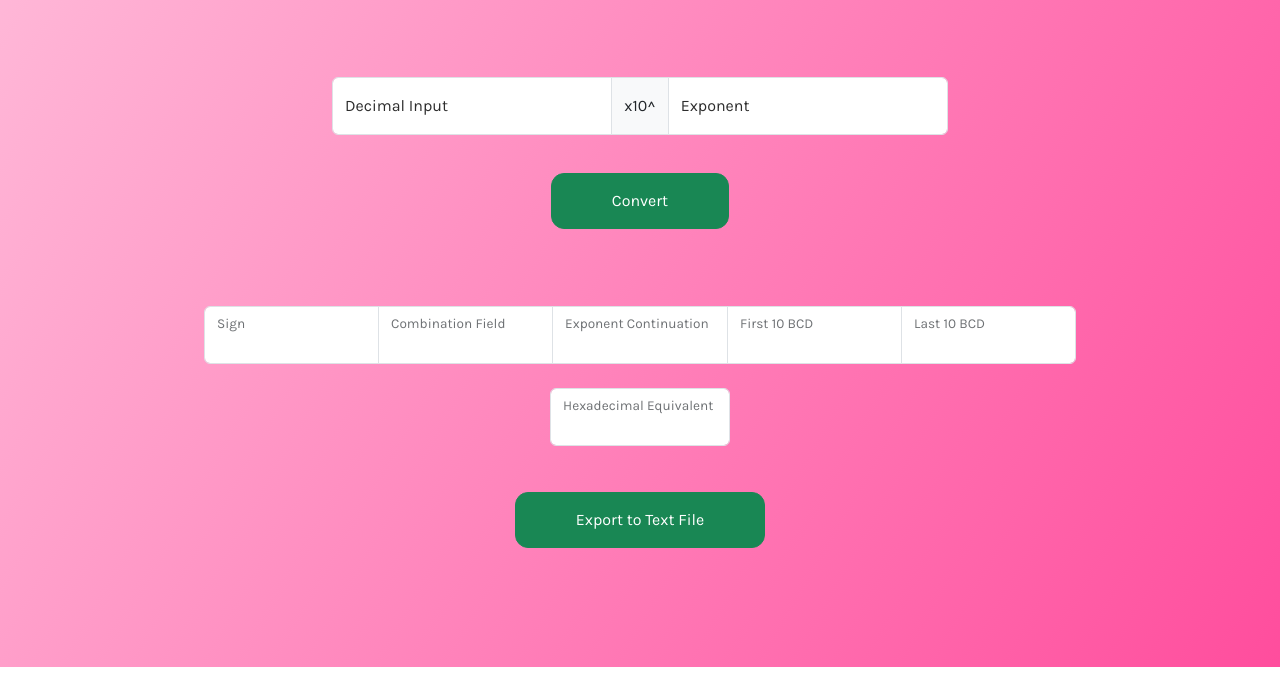
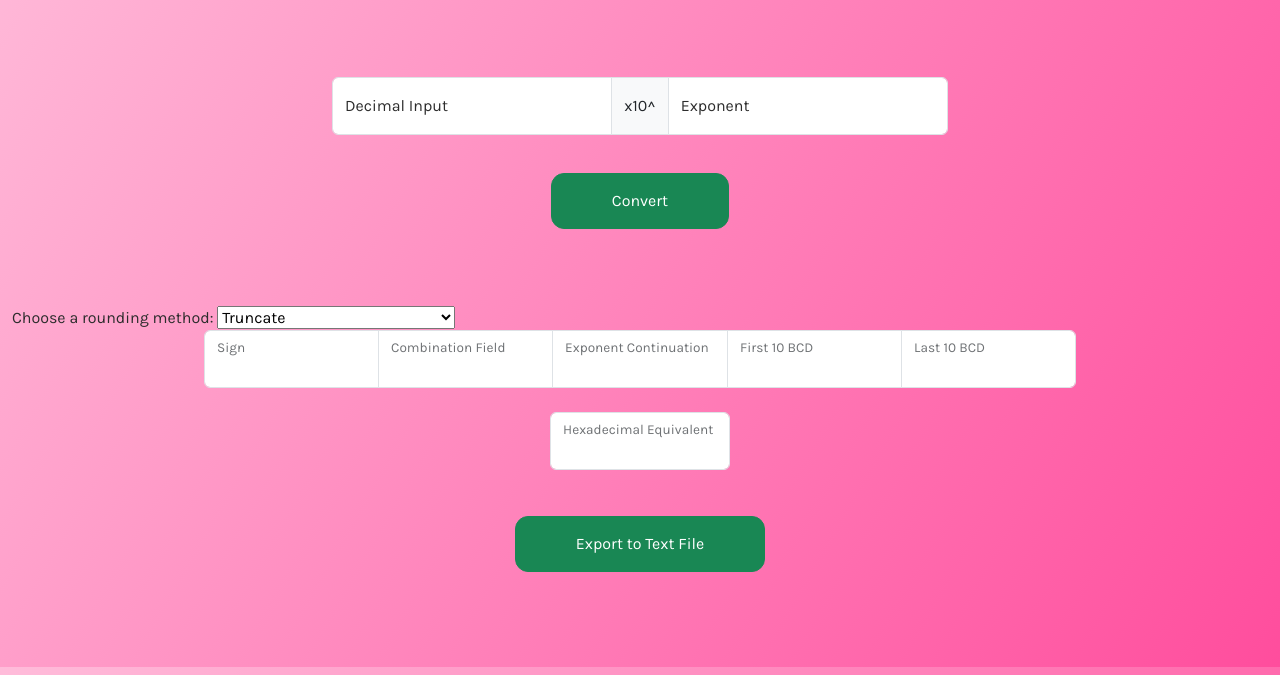
Before and after one commit to CSARCH2-07/CSARCH2SimulationProject, a website: page public/index.html in a window 1280 px wide. Shown: the part 133-808 px from the top of the page. Drawn offline with nearby package versions, Linux system fonts and the light colour scheme.

Commit message:
added a dropdown

```diff
--- a/public/index.html
+++ b/public/index.html
@@ -57,7 +57,12 @@
           style="padding-left: 25vw; padding-right: 25vw"
         >
           <div class="form-floating">
-            <input type="number" class="form-control" id="num" placeholder="0" />
+            <input
+              type="number"
+              class="form-control"
+              id="num"
+              placeholder="0"
+            />
             <label for="num">Decimal Input</label>
           </div>
           <span class="input-group-text">x10^</span>
@@ -80,6 +85,15 @@
           Convert
         </button>
       </form>
+
+      <label for="cars">Choose a rounding method:</label>
+
+      <select name="rounding" id="rounding">
+        <option value="truncate">Truncate</option>
+        <option value="ceiling">Ceiling</option>
+        <option value="floor">Floor</option>
+        <option value="rtnte">Round to nearest, ties to even</option>
+      </select>
 
       <div class="input-group mb-3">
         <div class="form-floating">
```
